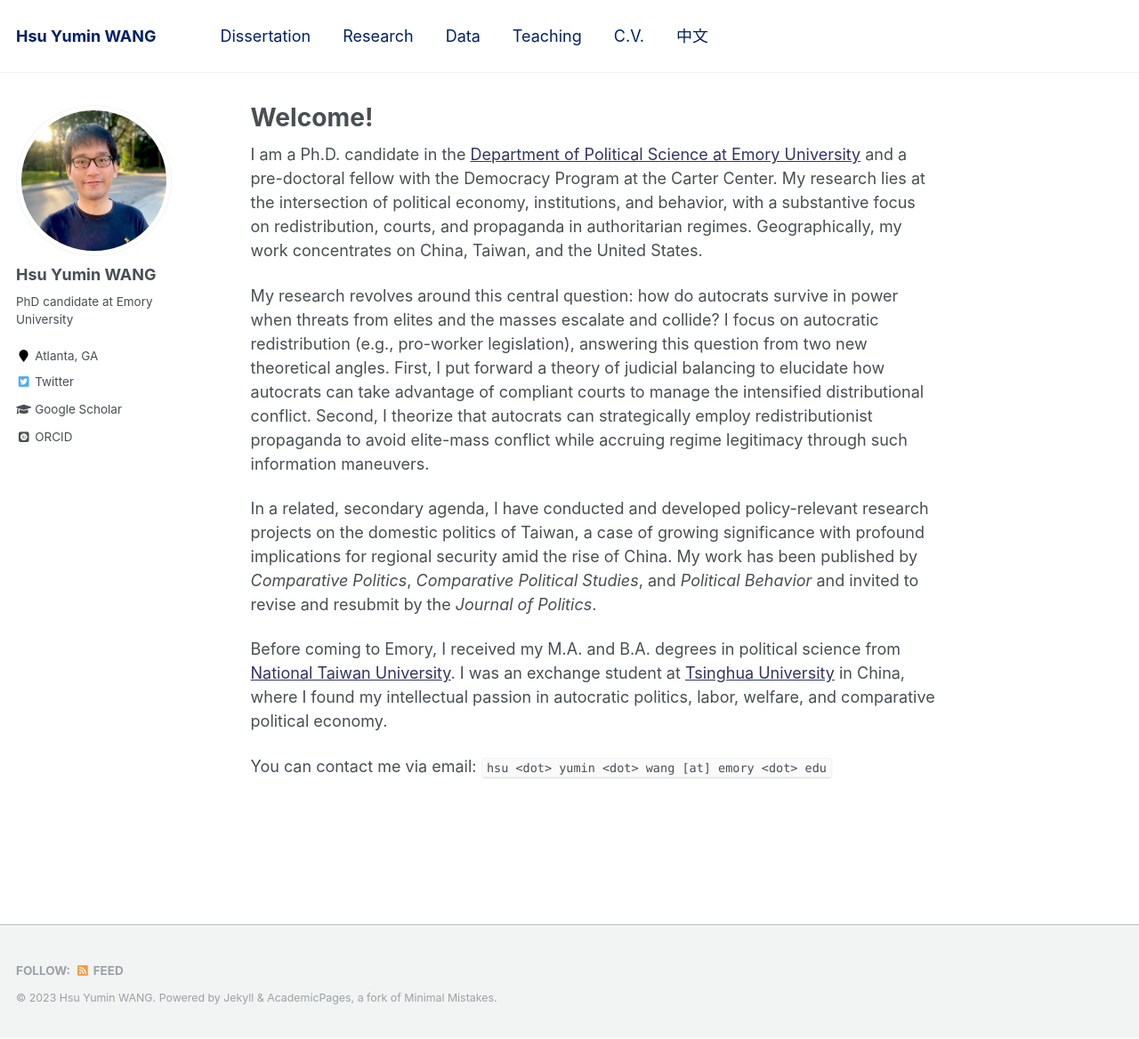
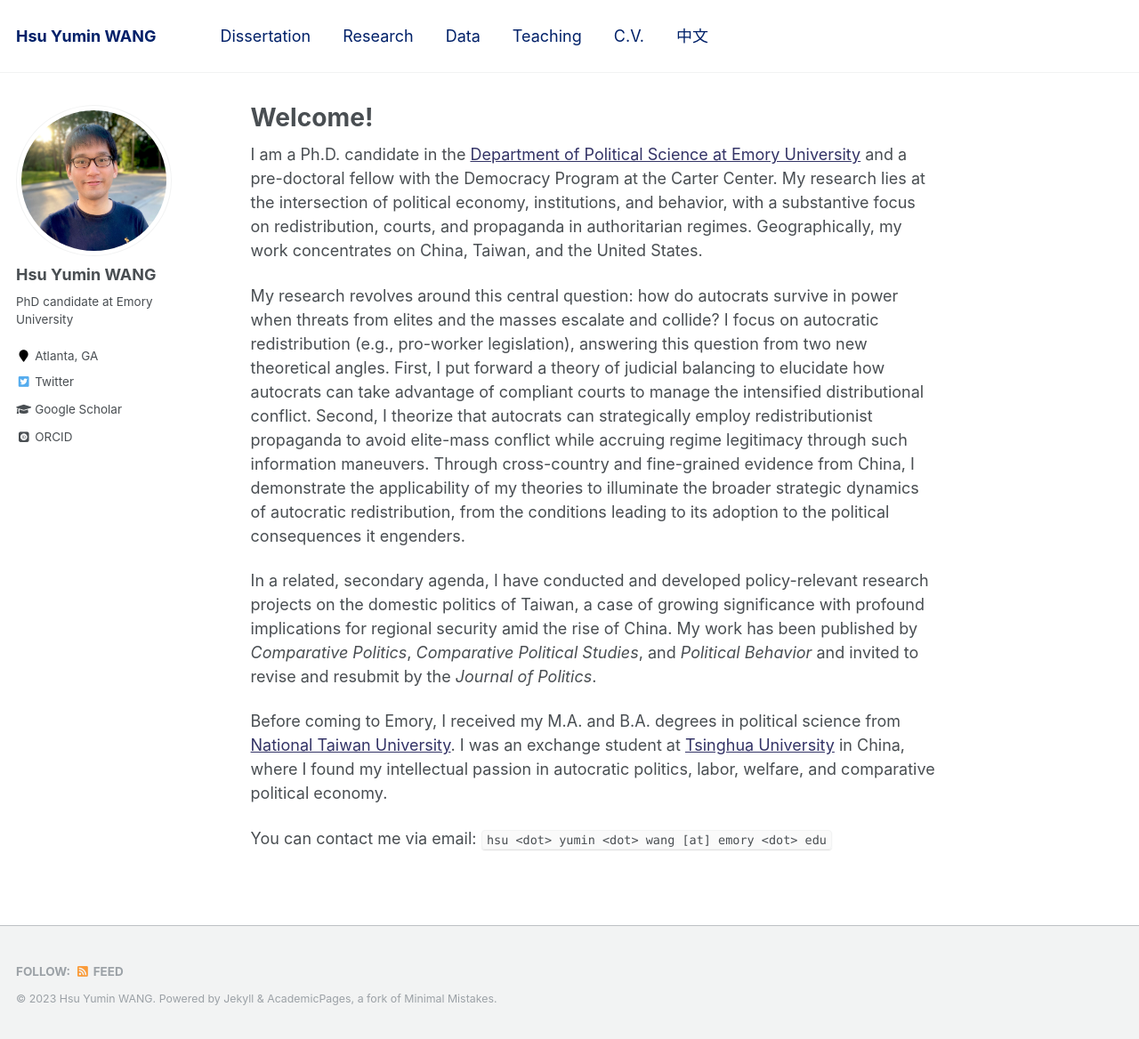
Before and after one commit to hsuyumin/hsuyumin.github.io, a Jekyll site: the page built from _pages/about.md, in a window 1280 px wide and 1168 px high. Shown: the whole window at 89% size. Built offline with Jekyll 4.4.1, drawn with Linux system fonts in a browser that asks for light colours; some web fonts are replaced.

Commit message:
Update about.md

```diff
--- a/_pages/about.md
+++ b/_pages/about.md
@@ -10,7 +10,7 @@ redirect_from:
 
 I am a Ph.D. candidate in the [Department of Political Science at Emory University](http://polisci.emory.edu/home/) and a pre-doctoral fellow with the Democracy Program at the Carter Center. My research lies at the intersection of political economy, institutions, and behavior, with a substantive focus on redistribution, courts, and propaganda in authoritarian regimes. Geographically, my work concentrates on China, Taiwan, and the United States.
 
-My research revolves around this central question: how do autocrats survive in power when threats from elites and the masses escalate and collide? I focus on autocratic redistribution (e.g., pro-worker legislation), answering this question from two new theoretical angles. First, I put forward a theory of judicial balancing to elucidate how autocrats can take advantage of compliant courts to manage the intensified distributional conflict. Second, I theorize that autocrats can strategically employ redistributionist propaganda to avoid elite-mass conflict while accruing regime legitimacy through such information maneuvers.
+My research revolves around this central question: how do autocrats survive in power when threats from elites and the masses escalate and collide? I focus on autocratic redistribution (e.g., pro-worker legislation), answering this question from two new theoretical angles. First, I put forward a theory of judicial balancing to elucidate how autocrats can take advantage of compliant courts to manage the intensified distributional conflict. Second, I theorize that autocrats can strategically employ redistributionist propaganda to avoid elite-mass conflict while accruing regime legitimacy through such information maneuvers. Through cross-country and fine-grained evidence from China, I demonstrate the applicability of my theories to illuminate the broader strategic dynamics of autocratic redistribution, from the conditions leading to its adoption to the political consequences it engenders.
 
 In a related, secondary agenda, I have conducted and developed policy-relevant research projects on the domestic politics of Taiwan, a case of growing significance with profound implications for regional security amid the rise of China. My work has been published by _Comparative Politics_, _Comparative Political Studies_, and _Political Behavior_ and invited to revise and resubmit by the _Journal of Politics_.
 
```
